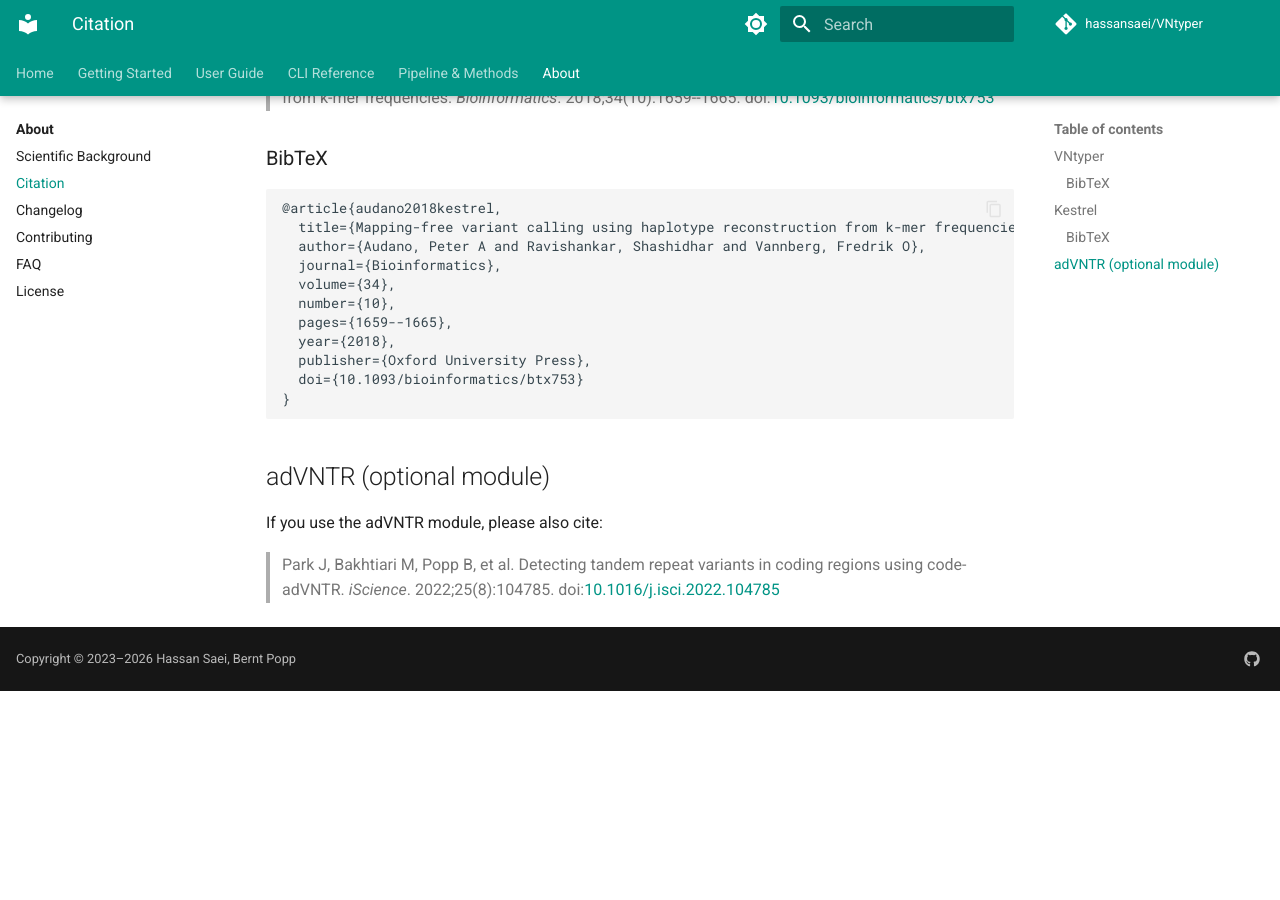
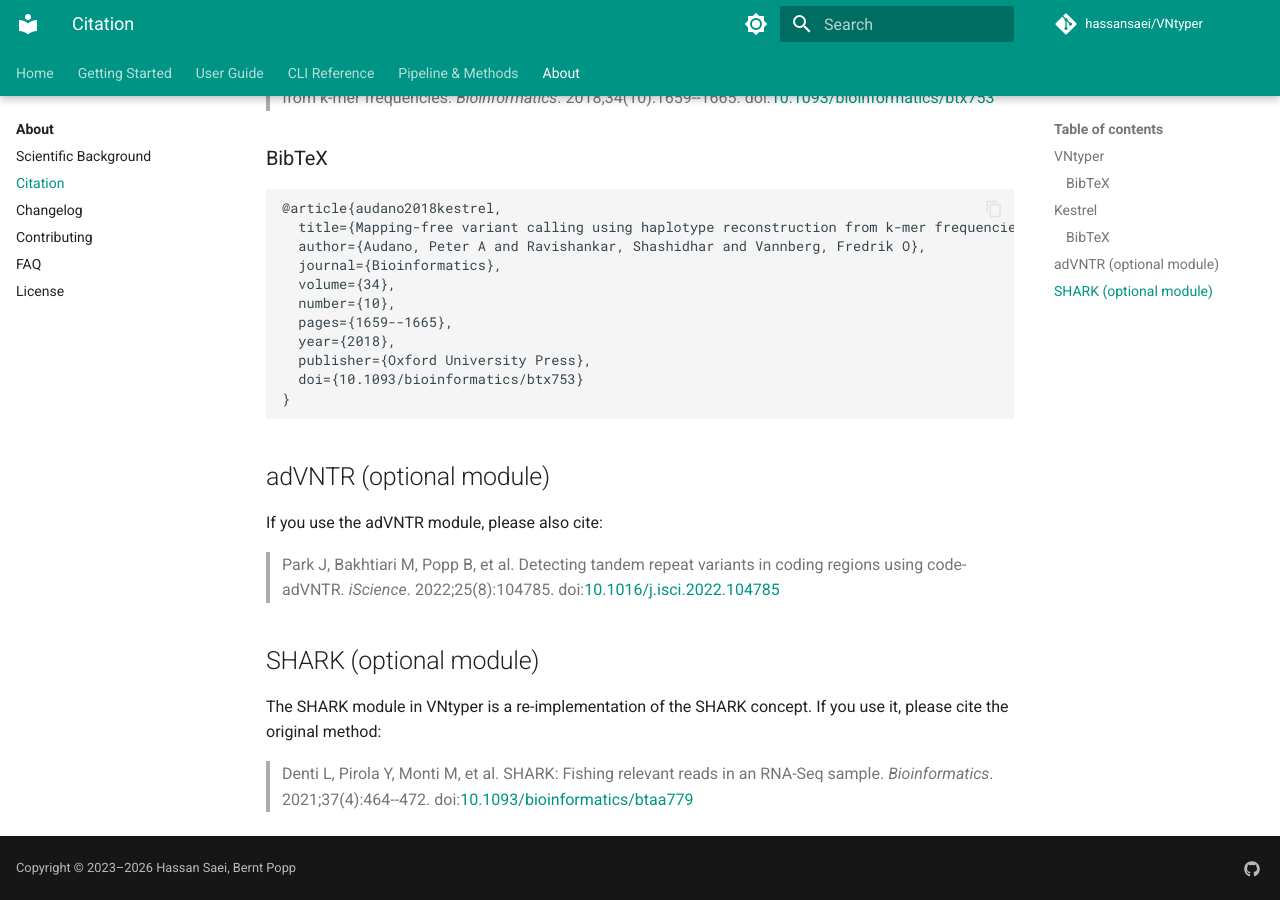
Before and after one commit to hassansaei/VNtyper, an MkDocs documentation site: the page built from docs/about/citation.md, in a window 1280 px wide and 900 px high, scrolled down 868 px. Built offline with MkDocs 1.6.1 and Material for MkDocs 9.7.7, drawn with Linux system fonts in a browser that asks for light colours; comment, search, counter and statistics services are not loaded; before the commit the page ends 1559 px from its top, so only the background shows below that.

Commit message:
docs: clarify SHARK is a re-implementation, add SHARK citation
The original SHARK article (Denti et al., Bioinformatics 2021) does
not provide a publicly available code repository. VNtyper's SHARK
module is a re-implementation of the concept for MUC1-targeted read
extraction.

```diff
--- a/docs/about/citation.md
+++ b/docs/about/citation.md
@@ -45,3 +45,9 @@
 If you use the adVNTR module, please also cite:
 
 > Park J, Bakhtiari M, Popp B, et al. Detecting tandem repeat variants in coding regions using code-adVNTR. *iScience*. 2022;25(8):104785. doi:[10.1016/j.isci.2022.104785](https://doi.org/10.1016/j.isci.2022.104785)
+
+## SHARK (optional module)
+
+The SHARK module in VNtyper is a re-implementation of the SHARK concept. If you use it, please cite the original method:
+
+> Denti L, Pirola Y, Monti M, et al. SHARK: Fishing relevant reads in an RNA-Seq sample. *Bioinformatics*. 2021;37(4):464--472. doi:[10.1093/bioinformatics/btaa779](https://doi.org/10.1093/bioinformatics/btaa779)
```
Also changed, not shown: docs/pipeline/optional-modules.md (+1 -1 lines).
